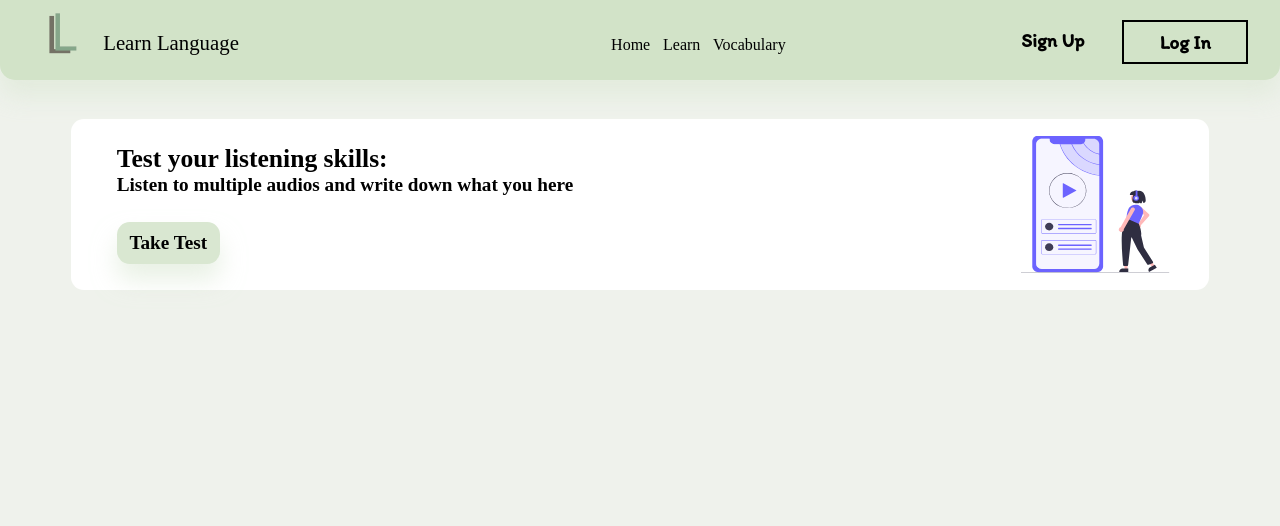
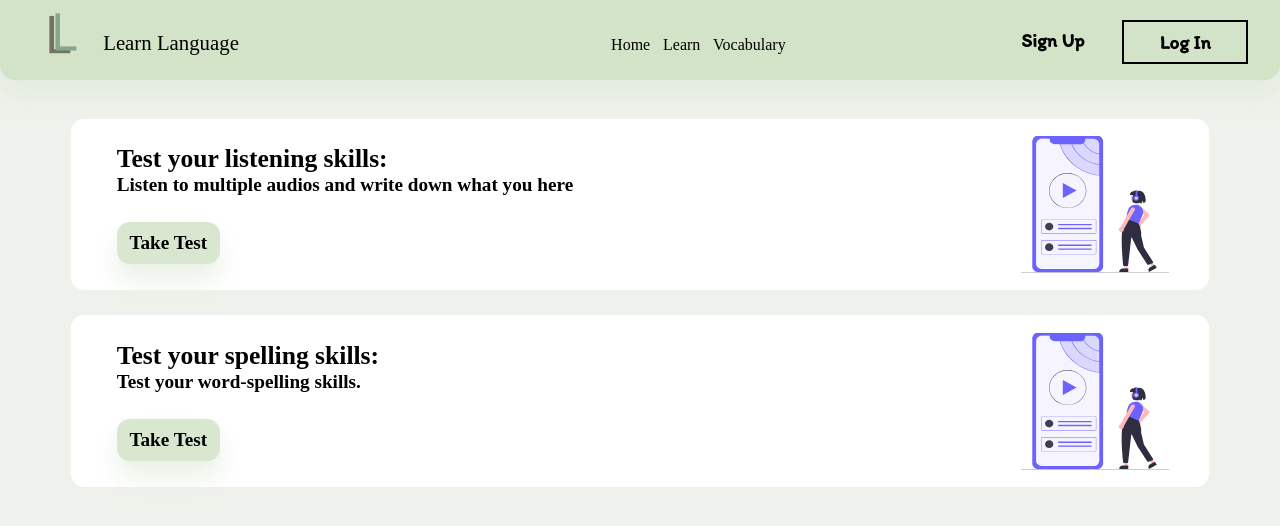
Before and after one commit to sabuka-dumbo/Learn-Language, a Django app: page /learn/ in a window 1280 px wide. Shown: the top 526 px of the page. Run offline with Django 5.2, Linux system fonts and the light colour scheme; some web fonts are replaced.

Commit message:
May 3, 2024, 2:54 PM

```diff
--- a/LearnLanguage/LL/templates/learn.html
+++ b/LearnLanguage/LL/templates/learn.html
@@ -32,5 +32,19 @@
         </div>
     </div>
 
+    <div class="test-div">
+        <div class="test-div-part1">
+            <h1 class="test-div-header">Test your spelling skills:</h1>
+
+            <h1 class="test-div-description">Test your word-spelling skills.</h1>
+
+            <a href="{% url 'listening_test' %}"><button class="test-div-button">Take Test</button></a>
+        </div>
+
+        <div class="test-div-part2">
+            <img src="{% static 'images/audio2.svg' %}" class="test-div-image">
+        </div>
+    </div>
+
     <script src="{% static 'js/learn.js' %}"></script>
 {% endblock %}
```
